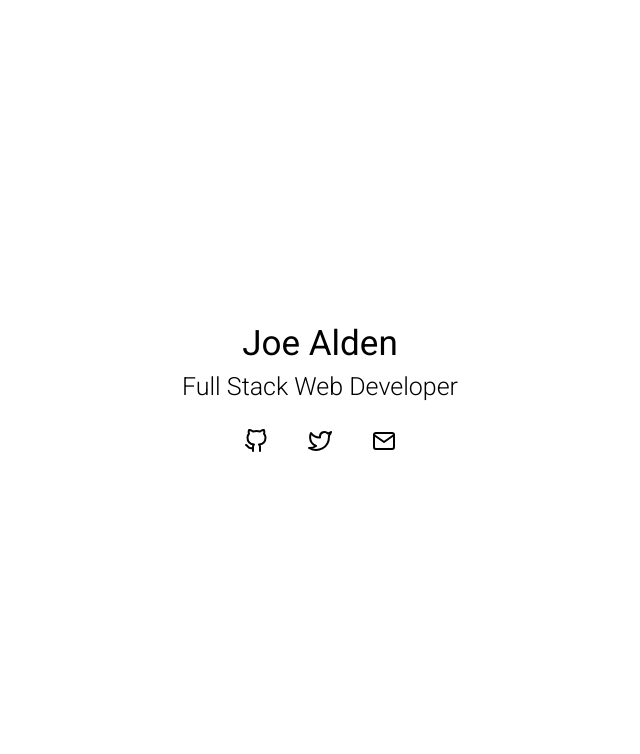
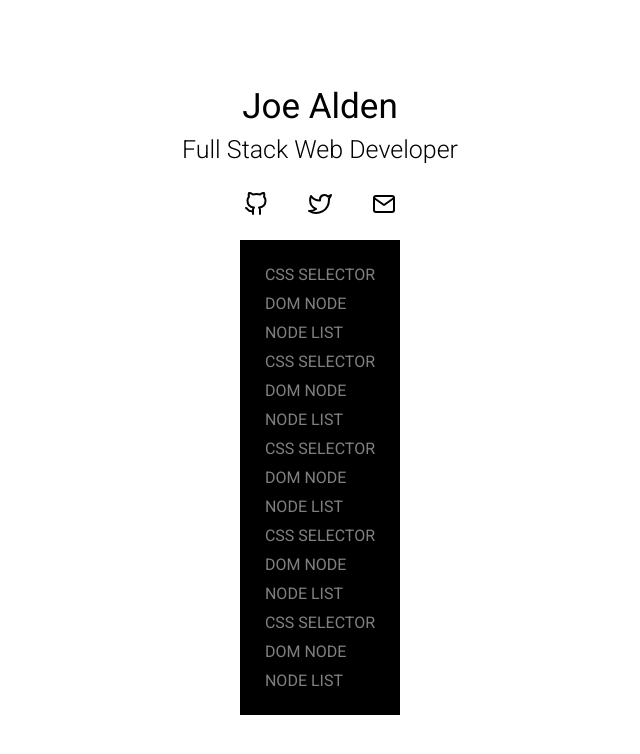
Before and after one commit to joealden/joe-aldens-portfolio, a Gatsby site: page / in a window 1280 px wide. Shown: the whole page, without its empty margins (320-960 px from the left). Built offline with nearby package versions, Linux system fonts and the light colour scheme; Gatsby itself is replaced by a stand-in of ours.

Commit message:
Jsutts test

```diff
--- a/src/pages/index.js
+++ b/src/pages/index.js
@@ -74,8 +74,79 @@ const Home = () => (
         </SocialLinks>
       </SocialLinksWrapper>
     </main>
+    <TestList>
+      <li>
+        <a href="#">CSS Selector</a>
+      </li>
+      <li>
+        <a href="#">DOM Node</a>
+      </li>
+      <li>
+        <a href="#">Node List</a>
+      </li>
+      <li>
+        <a href="#">CSS Selector</a>
+      </li>
+      <li>
+        <a href="#">DOM Node</a>
+      </li>
+      <li>
+        <a href="#">Node List</a>
+      </li>
+      <li>
+        <a href="#">CSS Selector</a>
+      </li>
+      <li>
+        <a href="#">DOM Node</a>
+      </li>
+      <li>
+        <a href="#">Node List</a>
+      </li>
+      <li>
+        <a href="#">CSS Selector</a>
+      </li>
+      <li>
+        <a href="#">DOM Node</a>
+      </li>
+      <li>
+        <a href="#">Node List</a>
+      </li>
+      <li>
+        <a href="#">CSS Selector</a>
+      </li>
+      <li>
+        <a href="#">DOM Node</a>
+      </li>
+      <li>
+        <a href="#">Node List</a>
+      </li>
+    </TestList>
   </Page>
 );
+
+const TestList = styled.ul`
+  background-color: black;
+  display: flex;
+  flex-direction: column;
+  list-style: none;
+  padding: 20px;
+
+  li {
+    a {
+      transition: opacity 0.4s ease, color 0.4s ease;
+      color: grey;
+      text-transform: uppercase;
+      padding: 5px;
+      display: block;
+      text-decoration: none;
+
+      &:hover {
+        color: white;
+        transition: none;
+      }
+    }
+  }
+`;
 
 const Page = styled.div`
   height: 100vh;
```
